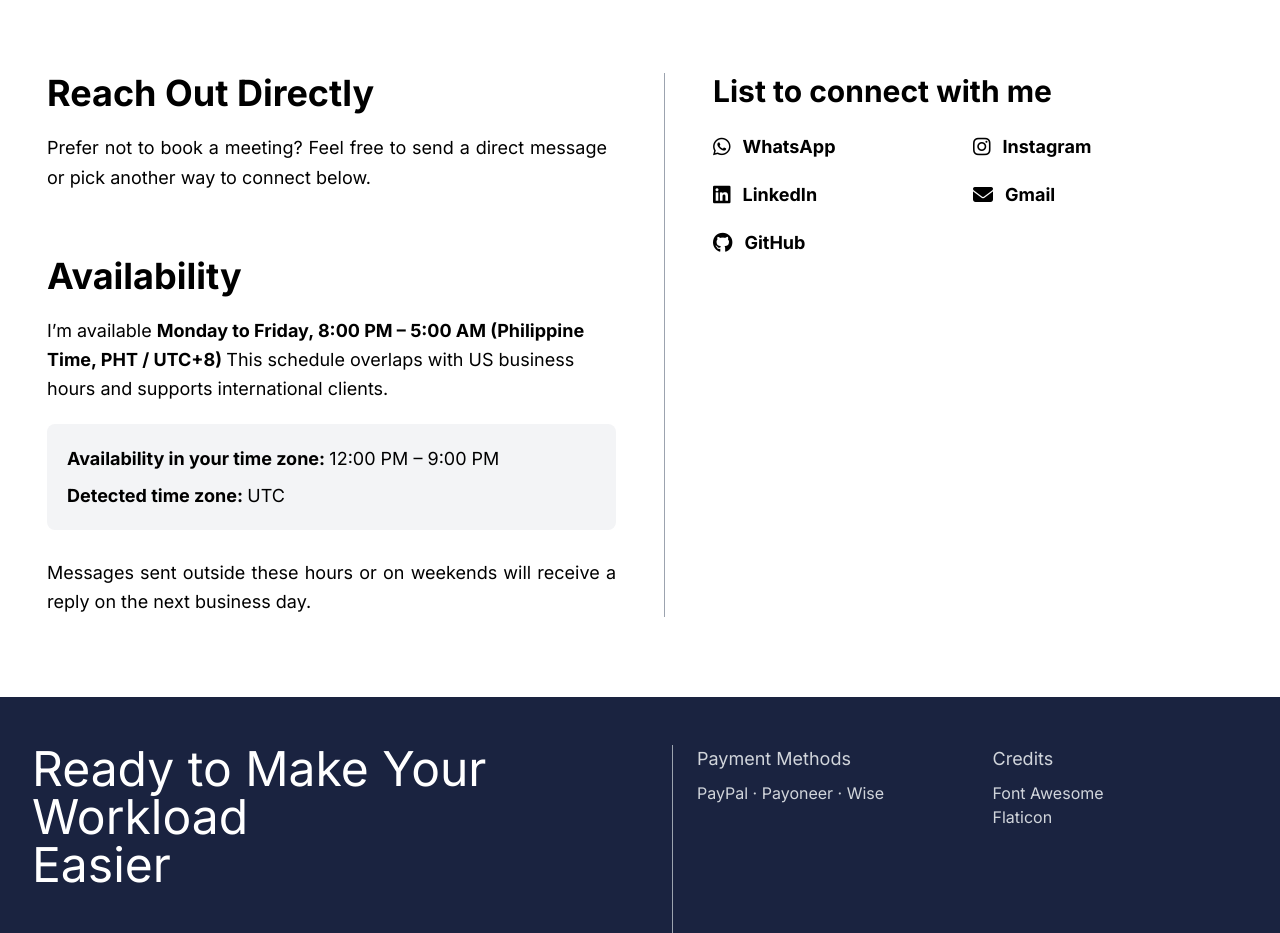
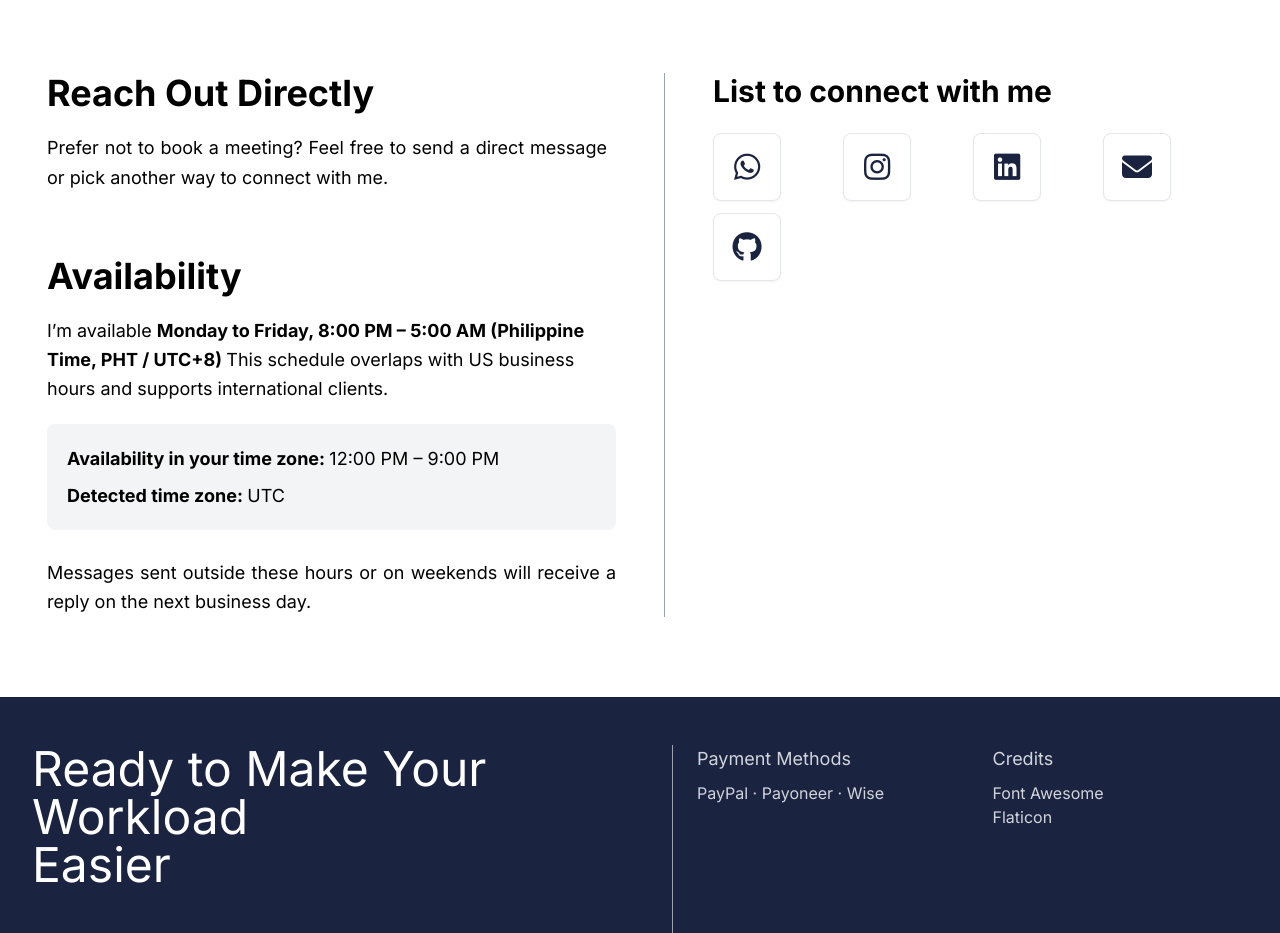
Before and after one commit to jeff-digital/jeff-va, a plain HTML site: page index.html in a window 1280 px wide. Shown: the part 3860-4793 px from the top of the page. Drawn offline with nearby package versions, Linux system fonts and the light colour scheme.

Commit message:
project update

```diff
--- a/index.html
+++ b/index.html
@@ -113,6 +113,45 @@
             max-width: 100%;
             height: auto;
             min-height: 0;
+        }
+
+        @keyframes project-slide-from-right {
+            from {
+                opacity: 0;
+                transform: translateX(4rem);
+            }
+            to {
+                opacity: 1;
+                transform: translateX(0);
+            }
+        }
+
+        @keyframes project-slide-from-left {
+            from {
+                opacity: 0;
+                transform: translateX(-4rem);
+            }
+            to {
+                opacity: 1;
+                transform: translateX(0);
+            }
+        }
+
+        .project-panel-slide-from-right {
+            animation: project-slide-from-right 500ms ease-out both;
+            will-change: transform, opacity;
+        }
+
+        .project-panel-slide-from-left {
+            animation: project-slide-from-left 500ms ease-out both;
+            will-change: transform, opacity;
+        }
+
+        @media (prefers-reduced-motion: reduce) {
+            .project-panel-slide-from-right,
+            .project-panel-slide-from-left {
+                animation: none;
+            }
         }
     </style>
 
@@ -3829,7 +3868,7 @@ A digital platform designed to help families identify suitable senior care facil
                 >
 
                     Prefer not to book a meeting? Feel free to send a direct
-                    message or pick another way to connect below.
+                    message or pick another way to connect with me.
 
                 </p>
 
@@ -3917,7 +3956,8 @@ A digital platform designed to help families identify suitable senior care facil
             <div
                 class="border-l
                        border-gray-400
-                       pl-12"
+                       pl-4
+                       md:pl-12"
             >
 
 
@@ -3934,29 +3974,39 @@ A digital platform designed to help families identify suitable senior care facil
 
                 <div
                     class="grid
-                        sm:grid-cols-2
+                        grid-cols-4
                         mt-6
-                        gap-y-5"
+                        gap-x-0
+                        gap-y-3"
                 >
 
 
                     <a
                         target="_blank"
                         href="https://wa.me/639756834839?text=Hi%20I%20found%20your%20website"
+                        aria-label="WhatsApp"
+                        title="WhatsApp"
                         class="flex
+                            h-[56px]
+                            w-[56px]
+                            sm:h-[60px]
+                            sm:w-[60px]
+                            md:h-[68px]
+                            md:w-[68px]
                             items-center
-                            gap-3
-                            font-bold
-                            text-lg
-                            hover:opacity-70
+                            justify-center
+                            rounded-lg
+                            border
+                            border-gray-200
+                            bg-white
+                            text-3xl
+                            text-[#1a2340]
+                            shadow-sm
+                            hover:bg-gray-100
                             transition"
                     >
 
-                        <i class="fa-brands fa-whatsapp text-xl"></i>
-
-                        <span>
-                            WhatsApp
-                        </span>
+                        <i class="fa-brands fa-whatsapp"></i>
 
                     </a>
 
@@ -3965,20 +4015,29 @@ A digital platform designed to help families identify suitable senior care facil
                     <a
                         target="_blank"
                         href="https://www.instagram.com/jeffrey_s.a/"
+                        aria-label="Instagram"
+                        title="Instagram"
                         class="flex
+                            h-[56px]
+                            w-[56px]
+                            sm:h-[60px]
+                            sm:w-[60px]
+                            md:h-[68px]
+                            md:w-[68px]
                             items-center
-                            gap-3
-                            font-bold
-                            text-lg
-                            hover:opacity-70
+                            justify-center
+                            rounded-lg
+                            border
+                            border-gray-200
+                            bg-white
+                            text-3xl
+                            text-[#1a2340]
+                            shadow-sm
+                            hover:bg-gray-100
                             transition"
                     >
 
-                        <i class="fa-brands fa-instagram text-xl"></i>
-
-                        <span>
-                            Instagram
-                        </span>
+                        <i class="fa-brands fa-instagram"></i>
 
                     </a>
 
@@ -3987,20 +4046,29 @@ A digital platform designed to help families identify suitable senior care facil
                     <a
                         target="_blank"
                         href="http://www.linkedin.com/in/jeffrey-almocera-1b6165243"
+                        aria-label="LinkedIn"
+                        title="LinkedIn"
                         class="flex
+                            h-[56px]
+                            w-[56px]
+                            sm:h-[60px]
+                            sm:w-[60px]
+                            md:h-[68px]
+                            md:w-[68px]
                             items-center
-                            gap-3
-                            font-bold
-                            text-lg
-                            hover:opacity-70
+                            justify-center
+                            rounded-lg
+                            border
+                            border-gray-200
+                            bg-white
+                            text-3xl
+                            text-[#1a2340]
+                            shadow-sm
+                            hover:bg-gray-100
                             transition"
                     >
 
-                        <i class="fa-brands fa-linkedin text-xl"></i>
-
-                        <span>
-                            LinkedIn
-                        </span>
+                        <i class="fa-brands fa-linkedin"></i>
 
                     </a>
 
@@ -4009,20 +4077,29 @@ A digital platform designed to help families identify suitable senior care facil
                     <a
                         target="_blank"
                         href="https://mail.google.com/mail/?view=cm&to=almocerajeffreys@gmail.com&su=Inquiry%20from%20Portfolio"
+                        aria-label="Gmail"
+                        title="Gmail"
                         class="flex
+                            h-[56px]
+                            w-[56px]
+                            sm:h-[60px]
+                            sm:w-[60px]
+                            md:h-[68px]
+                            md:w-[68px]
                             items-center
-                            gap-3
-                            font-bold
-                            text-lg
-                            hover:opacity-70
+                            justify-center
+                            rounded-lg
+                            border
+                            border-gray-200
+                            bg-white
+                            text-3xl
+                            text-[#1a2340]
+                            shadow-sm
+                            hover:bg-gray-100
                             transition"
                     >
 
-                        <i class="fa-solid fa-envelope text-xl"></i>
-
-                        <span>
-                            Gmail
-                        </span>
+                        <i class="fa-solid fa-envelope"></i>
 
                     </a>
 
@@ -4032,23 +4109,29 @@ A digital platform designed to help families identify suitable senior care facil
                         href="https://github.com/jeff-digital"
                         target="_blank"
                         rel="noopener noreferrer"
+                        aria-label="GitHub"
+                        title="GitHub"
                         class="flex
+                            h-[56px]
+                            w-[56px]
+                            sm:h-[60px]
+                            sm:w-[60px]
+                            md:h-[68px]
+                            md:w-[68px]
                             items-center
-                            gap-3
-                            font-bold
-                            text-lg
-                            hover:opacity-70
+                            justify-center
+                            rounded-lg
+                            border
+                            border-gray-200
+                            bg-white
+                            text-3xl
+                            text-[#1a2340]
+                            shadow-sm
+                            hover:bg-gray-100
                             transition"
                     >
 
-                        <i
-                            class="fa-brands fa-github
-                                text-xl"
-                        ></i>
-
-                        <span>
-                            GitHub
-                        </span>
+                        <i class="fa-brands fa-github"></i>
 
                     </a>
 
--- a/js/project-filter.js
+++ b/js/project-filter.js
@@ -35,6 +35,7 @@ document.addEventListener("DOMContentLoaded", () => {
 
     const projectOrder = ["administration", "website", "technical"];
     const projectContainer = projectPanels[0]?.parentElement;
+    let activeProjectCategory = "administration";
 
     if (projectContainer) {
         projectOrder.forEach((category) => {
@@ -68,12 +69,27 @@ document.addEventListener("DOMContentLoaded", () => {
         projectCards.forEach((card) => projectGrid.appendChild(card));
     }
 
-    function showProjectCategory(category) {
+    function showProjectCategory(category, shouldAnimate = true) {
+        const currentIndex = projectOrder.indexOf(activeProjectCategory);
+        const nextIndex = projectOrder.indexOf(category);
+        const slideClass = nextIndex > currentIndex
+            ? "project-panel-slide-from-right"
+            : "project-panel-slide-from-left";
+
         projectPanels.forEach((panel) => {
             const isSelected = panel.dataset.projectPanel === category;
 
             panel.classList.toggle("hidden", !isSelected);
             panel.setAttribute("aria-hidden", String(!isSelected));
+
+            if (isSelected && shouldAnimate && category !== activeProjectCategory) {
+                panel.classList.remove(
+                    "project-panel-slide-from-right",
+                    "project-panel-slide-from-left"
+                );
+                void panel.offsetWidth;
+                panel.classList.add(slideClass);
+            }
         });
 
         filterButtons.forEach((button) => {
@@ -88,6 +104,8 @@ document.addEventListener("DOMContentLoaded", () => {
             button.classList.toggle("text-[#1a2340]", !isSelected);
             button.classList.toggle("border-gray-300", !isSelected);
         });
+
+        activeProjectCategory = category;
     }
 
     filterButtons.forEach((button, index) => {
@@ -120,5 +138,5 @@ document.addEventListener("DOMContentLoaded", () => {
         });
     });
 
-    showProjectCategory("administration");
+    showProjectCategory("administration", false);
 });
```
